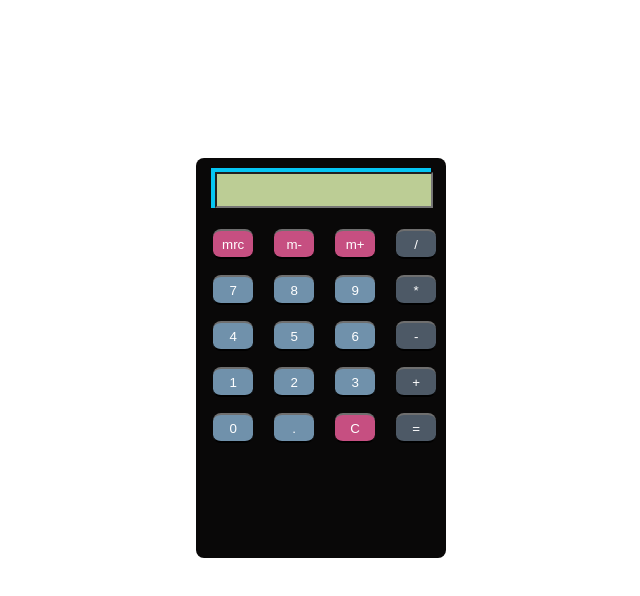
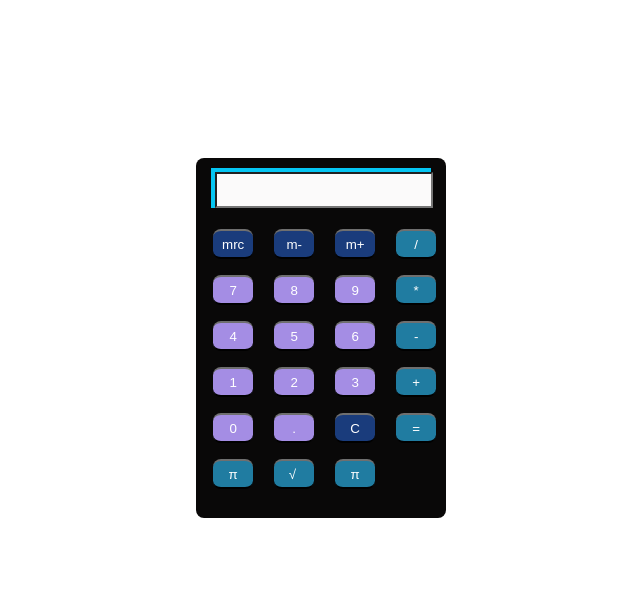
Before and after one commit to BaconAlfredoPasta/Calculator, a plain HTML site: page index.html in a window 1280 px wide. Shown: the whole page, without its empty margins (191-831 px from the left). Drawn offline with Linux system fonts and the light colour scheme.

Commit message:
added pi and square root

```diff
--- a/calculator.css
+++ b/calculator.css
@@ -4,7 +4,7 @@
 /* Calculator Box */
 .box {
 	background-color: #090808;
-	height: 400px;
+	height: 360px;
 	width: 250px;
 	border-radius: 8px;
 	position: relative;
@@ -28,7 +28,7 @@
 	height: 30px;
 	width: 210px;
 	color: black;
-	background-color: #bccd95;
+	background-color: #FBFAFA;
 	font-size: 21px;
 	text-align: right;
 }
@@ -49,19 +49,19 @@
 }
 .button.function {
 	color: white;
-	background-color: #c64f81;
+	background-color: #1A3C7C;
 	border-bottom: black 2px solid;
 	border-top: 2px #6f6f6f solid;
 }
 .button.operator {
 	color: white;
-	background-color: #4d5966;
+	background-color: #207CA1;
 	border-bottom: black 2px solid;
 	border-top: 2px #6f6f6f solid;
 }
 .button.number {
 	color: white;
-	background-color: #7091ab;
+	background-color: #A48DE4;
 	border-bottom: black 2px solid;
 	border-top: 2px #6f6f6f solid;
 }
@@ -69,7 +69,7 @@
 /* Simulate Button Press */
 .function:active {
 	border-top: black 2px solid;
-	border-bottom: 2px #6f6f6f solid;
+	border-bottom: 2px #040303 solid;
 }
 .operator:active {
 	border-top: black 2px solid;
@@ -77,5 +77,5 @@
 }
 .number:active {
 	border-top: black 2px solid;
-	border-bottom: 2px #6f6f6f solid;
+	border-bottom: 2px #040404 solid;
 }
--- a/index.html
+++ b/index.html
@@ -46,6 +46,11 @@
 				<input type="button" value="C" class="button function" onClick="d('')">
 				<input type="button" value="=" class="button operator" onClick="e()">
 			</p>
+			<p>
+				<input type="button" value="π" class="button operator" onClick="v('π')">
+				<input type="button" value="√ " class="button operator" onClick="v('√ ')">
+				<input type="button" value="π" class="button operator" onClick="v('π')">
+			</p>
 		</div>
 	</div>
 
```
